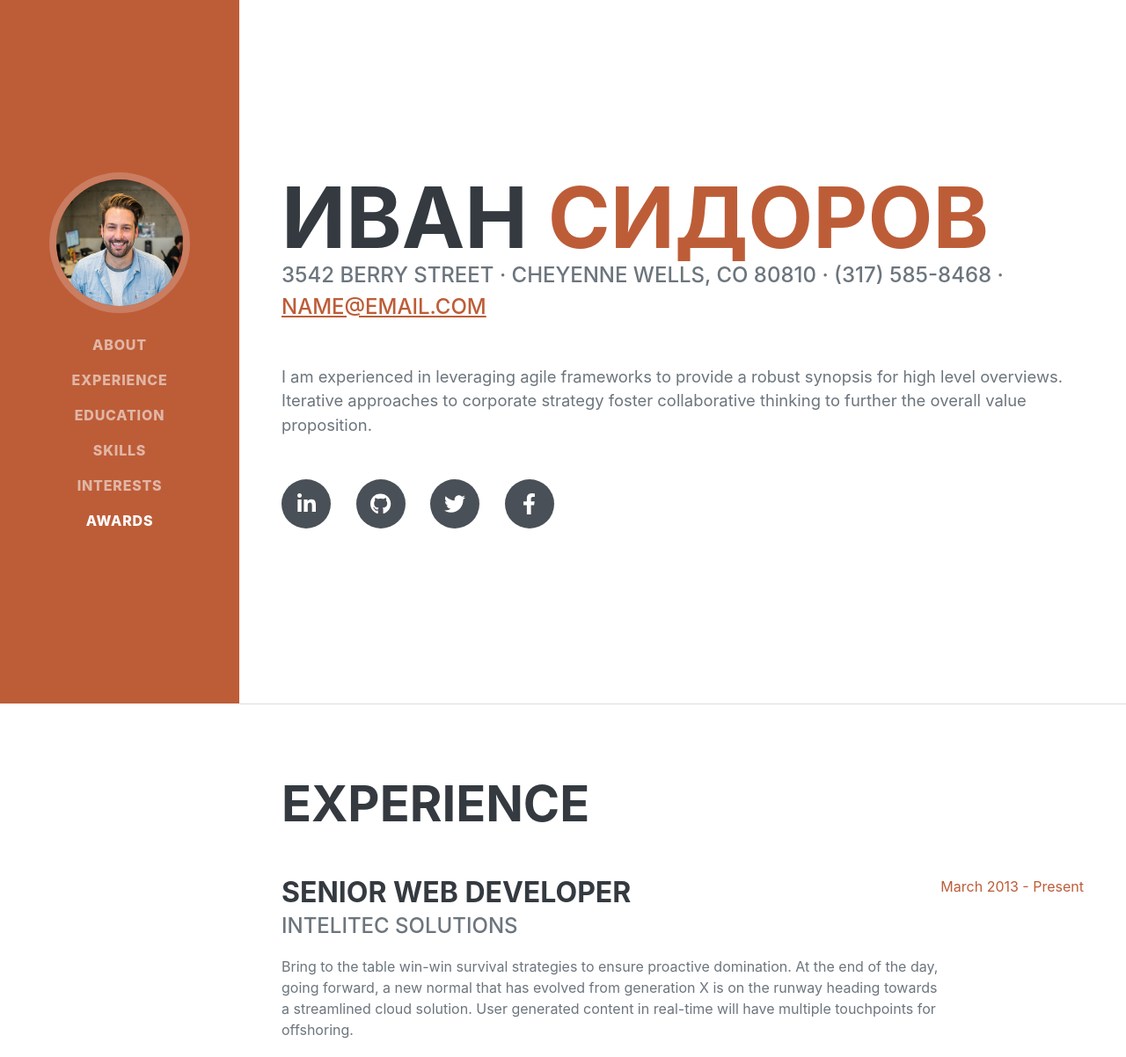
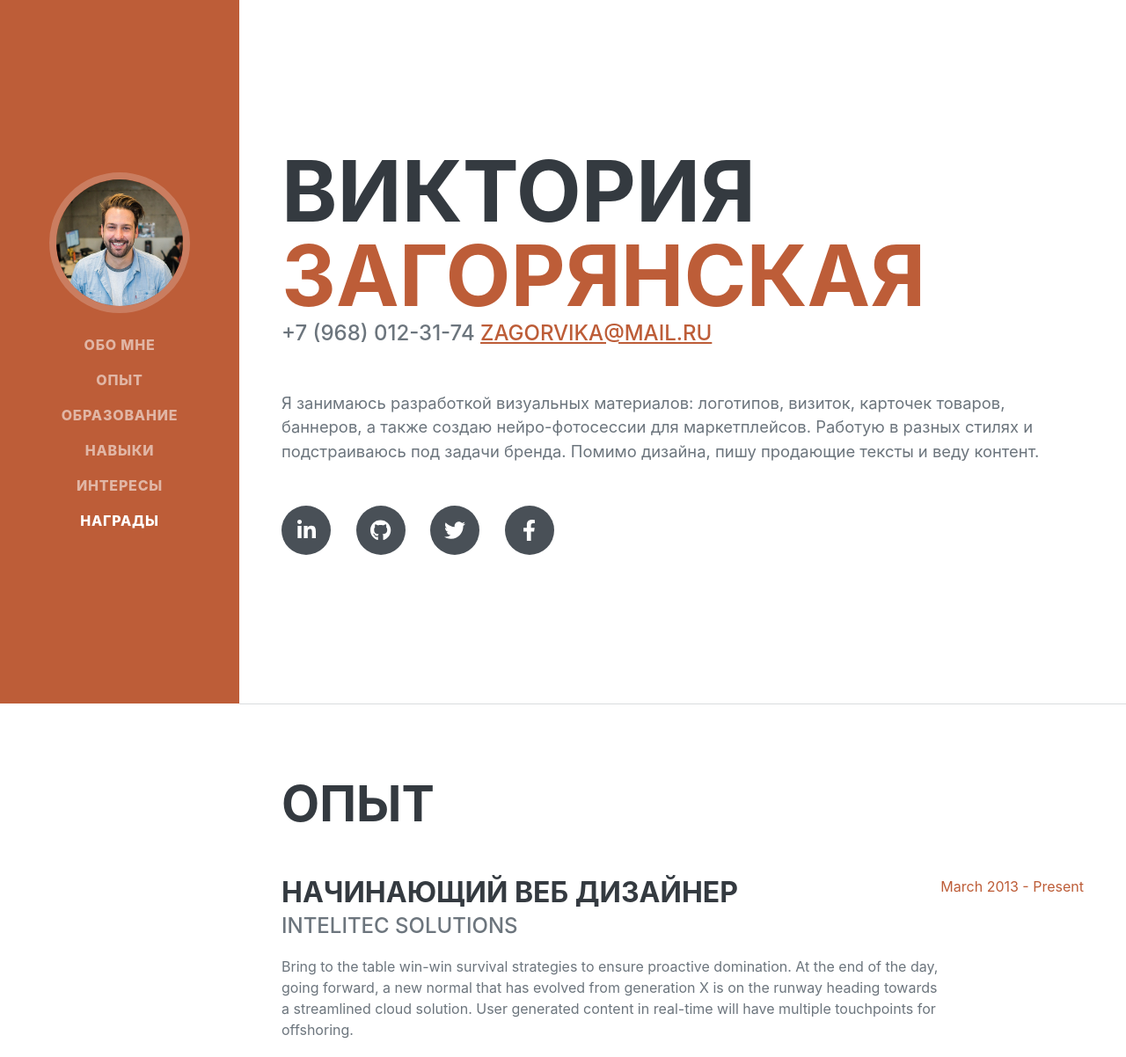
Before and after one commit to zagoryanskayavv24-bit/new-rezume, a plain HTML site: page index.html in a window 1280 px wide. Shown: the top 1202 px of the page at 88% size. Drawn offline with nearby package versions, Linux system fonts and the light colour scheme; a web font is replaced by a local one.

Commit message:
Update index.html

```diff
--- a/index.html
+++ b/index.html
@@ -5,7 +5,7 @@
         <meta name="viewport" content="width=device-width, initial-scale=1, shrink-to-fit=no" />
         <meta name="description" content="" />
         <meta name="author" content="" />
-        <title>Resume - Start Bootstrap Theme</title>
+        <title>Резюме - реклама|графический дизайн</title>
         <link rel="icon" type="image/x-icon" href="assets/img/favicon.ico" />
         <!-- Font Awesome icons (free version)-->
         <script src="https://use.fontawesome.com/releases/v6.3.0/js/all.js" crossorigin="anonymous"></script>
@@ -25,12 +25,12 @@
             <button class="navbar-toggler" type="button" data-bs-toggle="collapse" data-bs-target="#navbarResponsive" aria-controls="navbarResponsive" aria-expanded="false" aria-label="Toggle navigation"><span class="navbar-toggler-icon"></span></button>
             <div class="collapse navbar-collapse" id="navbarResponsive">
                 <ul class="navbar-nav">
-                    <li class="nav-item"><a class="nav-link js-scroll-trigger" href="#about">About</a></li>
-                    <li class="nav-item"><a class="nav-link js-scroll-trigger" href="#experience">Experience</a></li>
-                    <li class="nav-item"><a class="nav-link js-scroll-trigger" href="#education">Education</a></li>
-                    <li class="nav-item"><a class="nav-link js-scroll-trigger" href="#skills">Skills</a></li>
-                    <li class="nav-item"><a class="nav-link js-scroll-trigger" href="#interests">Interests</a></li>
-                    <li class="nav-item"><a class="nav-link js-scroll-trigger" href="#awards">Awards</a></li>
+                    <li class="nav-item"><a class="nav-link js-scroll-trigger" href="#about">ОБО МНЕ</a></li>
+                    <li class="nav-item"><a class="nav-link js-scroll-trigger" href="#experience">ОПЫТ</a></li>
+                    <li class="nav-item"><a class="nav-link js-scroll-trigger" href="#education">ОБРАЗОВАНИЕ</a></li>
+                    <li class="nav-item"><a class="nav-link js-scroll-trigger" href="#skills">НАВЫКИ</a></li>
+                    <li class="nav-item"><a class="nav-link js-scroll-trigger" href="#interests">ИНТЕРЕСЫ</a></li>
+                    <li class="nav-item"><a class="nav-link js-scroll-trigger" href="#awards">НАГРАДЫ</a></li>
                 </ul>
             </div>
         </nav>
@@ -40,14 +40,14 @@
             <section class="resume-section" id="about">
                 <div class="resume-section-content">
                     <h1 class="mb-0">
-                        Иван
-                        <span class="text-primary">сидоров</span>
+                        Виктория
+                        <span class="text-primary">Загорянская</span>
                     </h1>
                     <div class="subheading mb-5">
-                        3542 Berry Street · Cheyenne Wells, CO 80810 · (317) 585-8468 ·
-                        <a href="mailto:name@email.com">name@email.com</a>
+                       +7 (968) 012-31-74
+                        <a href="mailto:name@email.com">zagorvika@mail.ru</a>
                     </div>
-                    <p class="lead mb-5">I am experienced in leveraging agile frameworks to provide a robust synopsis for high level overviews. Iterative approaches to corporate strategy foster collaborative thinking to further the overall value proposition.</p>
+                    <p class="lead mb-5">Я занимаюсь разработкой визуальных материалов: логотипов, визиток, карточек товаров, баннеров, а также создаю нейро-фотосессии для маркетплейсов. Работую в разных стилях и подстраиваюсь под задачи бренда. Помимо дизайна, пишу продающие тексты и веду контент.</p>
                     <div class="social-icons">
                         <a class="social-icon" href="#!"><i class="fab fa-linkedin-in"></i></a>
                         <a class="social-icon" href="#!"><i class="fab fa-github"></i></a>
@@ -60,10 +60,10 @@
             <!-- Experience-->
             <section class="resume-section" id="experience">
                 <div class="resume-section-content">
-                    <h2 class="mb-5">Experience</h2>
+                    <h2 class="mb-5">ОПЫТ</h2>
                     <div class="d-flex flex-column flex-md-row justify-content-between mb-5">
                         <div class="flex-grow-1">
-                            <h3 class="mb-0">Senior Web Developer</h3>
+                            <h3 class="mb-0">Начинающий веб дизайнер</h3>
                             <div class="subheading mb-3">Intelitec Solutions</div>
                             <p>Bring to the table win-win survival strategies to ensure proactive domination. At the end of the day, going forward, a new normal that has evolved from generation X is on the runway heading towards a streamlined cloud solution. User generated content in real-time will have multiple touchpoints for offshoring.</p>
                         </div>
```
